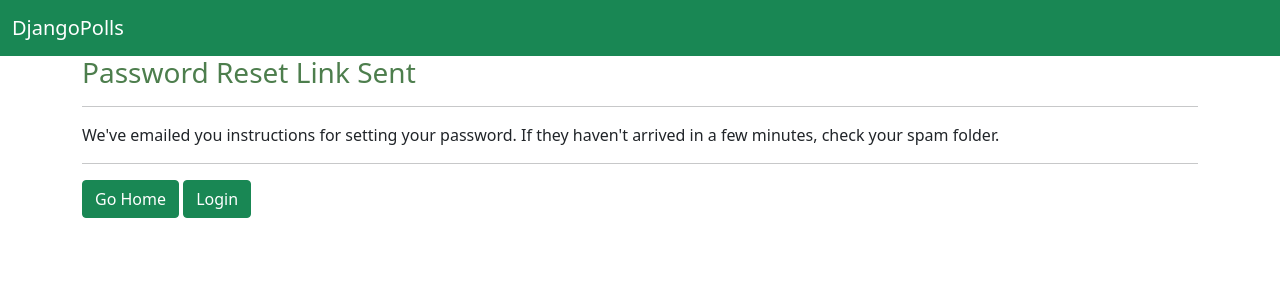
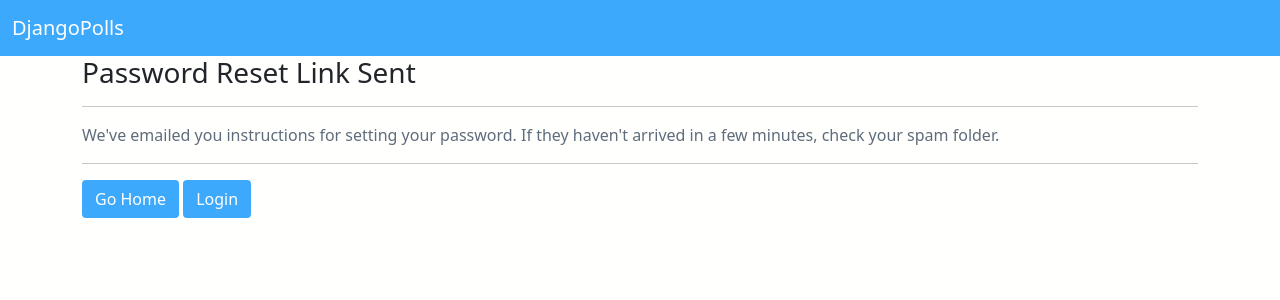
Before and after one commit to foxy4096/DjangoPolls, a Django app: a page that uses templates/base.html in a window 1280 px wide. Shown: the top 300 px of the page. Run offline with Django 3.2, Linux system fonts and the light colour scheme; some libraries are stand-ins or nearby versions.

Commit message:
Changed the color pallet

```diff
--- a/core/templates/core/User_create.html
+++ b/core/templates/core/User_create.html
@@ -13,7 +13,7 @@
             {% csrf_token %}
             <hr>
             <p>Already have an account? <a href="{% url 'login' %}">Login</a> Now!</p>
-            <button type="submit" class="btn btn-success">Sign Up</button>
+            <button type="submit" class="btn  ">Sign Up</button>
         </form>
     </div>
 {% endblock content %}
--- a/core/templates/core/profile.html
+++ b/core/templates/core/profile.html
@@ -13,7 +13,7 @@
             {% csrf_token %}
             <a href="{% url 'password_change' %}">Change Password</a>
             <hr>
-            <button type="submit" class="btn btn-success">Save</button>
+            <button type="submit" class="btn  ">Save</button>
         </form>
     </div>
 {% endblock content %}
--- a/polls/templates/polls/question_detail.html
+++ b/polls/templates/polls/question_detail.html
@@ -27,7 +27,7 @@
             {% endfor %}
         </fieldset>
         <br>
-        <input type="submit" class="btn btn-success" value="Vote">
+        <input type="submit" class="btn  " value="Vote">
         {% endif %}
     </form>
 </div>
--- a/templates/base.html
+++ b/templates/base.html
@@ -12,7 +12,7 @@
 
 <body>
     <div class="main">
-        <nav class="navbar navbar-expand-lg navbar-dark bg-success">
+        <nav class="navbar navbar-expand-lg navbar-dark" style="background-color: #3da9fc">
           <div class="container-fluid">
             <a class="navbar-brand" href="{% url 'polls:home' %}">DjangoPolls</a>
             </button>
@@ -42,33 +42,24 @@
 {% endblock content %}
 <style>
 a {
-color: rgb(64, 187, 64);
+color: #3da9fc;
 }
 a:hover{
-  color: rgb(44, 136, 44);
+  color: #3394dd;
 }
 h1{
-  color: rgb(77, 126, 77);
+  color: #094067;
+}
+p{
+  color: #5f6c7b;
 }
 
-h2{
-  color: rgb(77, 126, 77);
+.btn{
+  background-color: #3da9fc;
+  color: #fffffe;
 }
-
-h3{
-  color: rgb(77, 126, 77);
-}
-
-h4{
-  color: rgb(77, 126, 77);
-}
-
-h5{
-  color: rgb(77, 126, 77);
-}
-
-h6{
-  color: rgb(77, 126, 77);
+body{
+  background-color: #fffffe;
 }
 </style>
 </body>
--- a/templates/registration/login.html
+++ b/templates/registration/login.html
@@ -14,7 +14,7 @@
             <hr>
             <p><a href="{% url 'password_reset' %}">Forgot Password?</a></p>
             <p>Not have an account? <a href="{% url 'signup' %}">Sign Up</a> Now!</p>
-            <button type="submit" class="btn btn-success">Login</button>
+            <button type="submit" class="btn  ">Login</button>
         </form>
     </div>
 {% endblock content %}
--- a/templates/registration/password_change_done.html
+++ b/templates/registration/password_change_done.html
@@ -8,8 +8,8 @@
     <p>You can now go and use the new password.</p>
     <br />
     <div class="buttons">
-      <a href="{% url 'polls:home' %}" class="btn btn-success">Go Home</a>
-      <a href="{% url 'login' %}" class="btn btn-success">Login</a>
+      <a href="{% url 'polls:home' %}" class="btn  ">Go Home</a>
+      <a href="{% url 'login' %}" class="btn  ">Login</a>
     </div>
 </div>
 {% endblock content %}
--- a/templates/registration/password_change_form.html
+++ b/templates/registration/password_change_form.html
@@ -13,7 +13,7 @@
     <form action="" method="post" class="control">
       {{form.as_p}} {% csrf_token %}
       <hr>
-      <button type="submit" class="btn btn-success">Save</button>
+      <button type="submit" class="btn  ">Save</button>
     </form>
 </div>
 {% endblock content %}
--- a/templates/registration/password_reset_confirm.html
+++ b/templates/registration/password_reset_confirm.html
@@ -12,7 +12,7 @@
       {% csrf_token %} {{form.as_p}}
       <br />
       <hr />
-      <button type="submit" class="btn btn-success">Save New Password</button>
+      <button type="submit" class="btn  ">Save New Password</button>
     </form>
     {% else %}
     <h1>Password reset failed</h1>
--- a/templates/registration/password_reset_done.html
+++ b/templates/registration/password_reset_done.html
@@ -13,8 +13,8 @@
 
     <hr />
     <div class="buttons">
-      <a href="{% url 'polls:home' %}" class="btn btn-success">Go Home</a>
-      <a href="{% url 'login' %}" class="btn btn-success">Login</a>
+      <a href="{% url 'polls:home' %}" class="btn  ">Go Home</a>
+      <a href="{% url 'login' %}" class="btn  ">Login</a>
     </div>
 </div>
 {% endblock content %}
--- a/templates/registration/password_reset_form.html
+++ b/templates/registration/password_reset_form.html
@@ -14,7 +14,7 @@
       {{form.as_p}} {% csrf_token %}
       <br />
       <hr />
-      <button type="submit" class="btn btn-success">Send reset link</button>
+      <button type="submit" class="btn  ">Send reset link</button>
     </form>
 </div>
 {% endblock content %}
```
